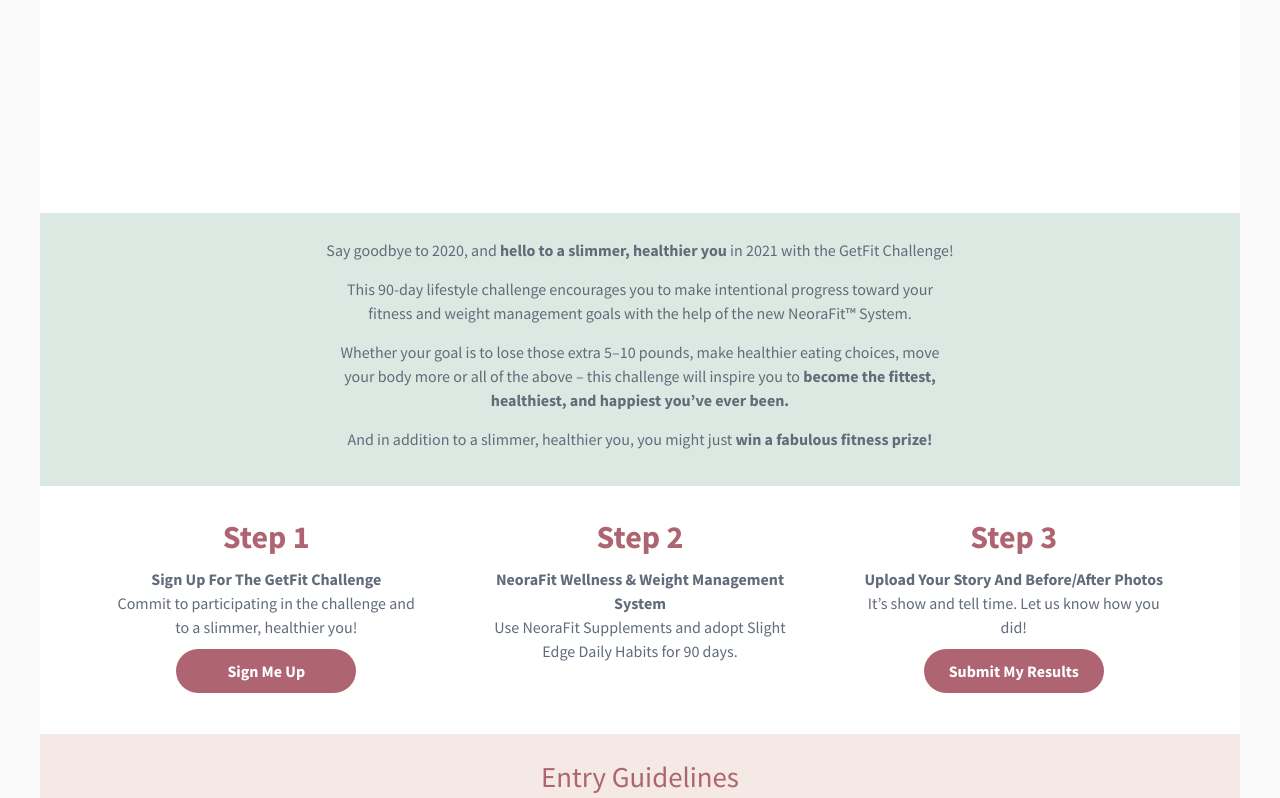
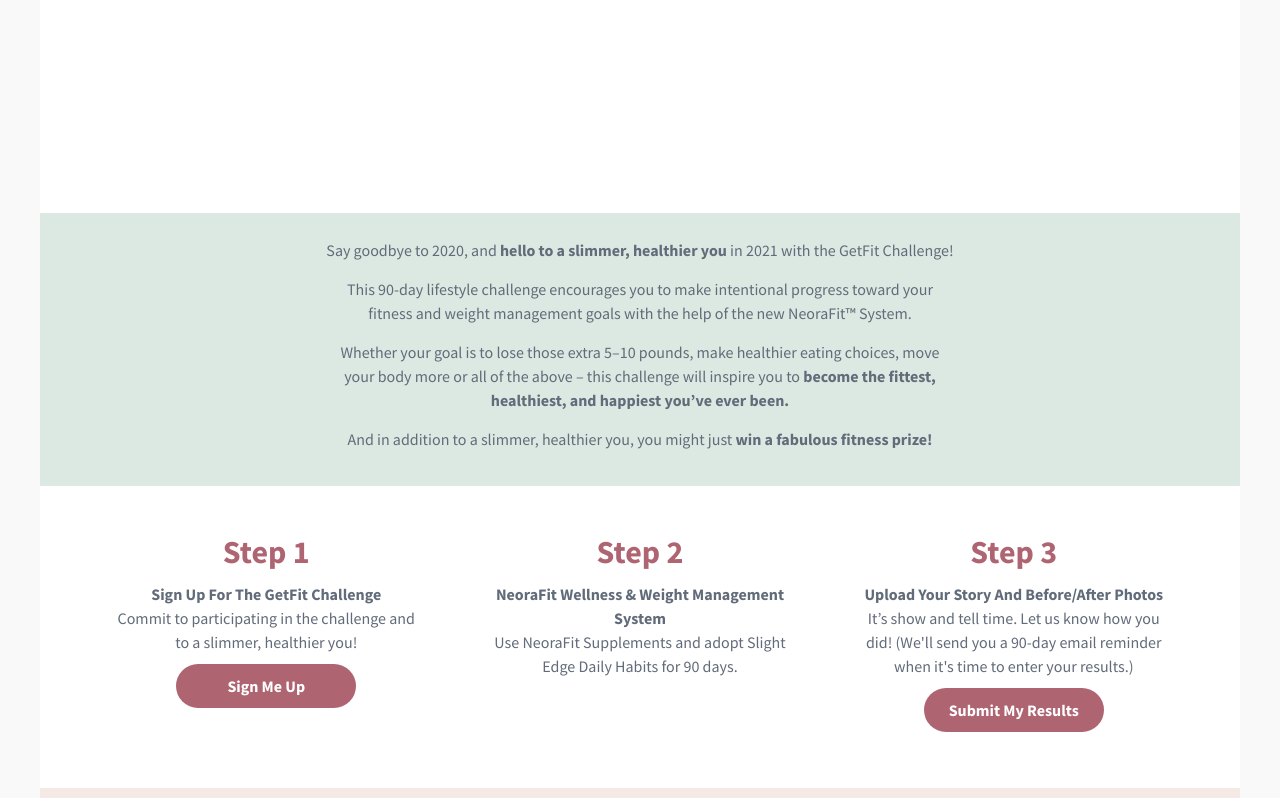
Before and after one commit to duseyneora/getfit_LP, a plain HTML site: page index.html in a window 1280 px wide. Shown: the part 216-1014 px from the top of the page. Drawn offline with Linux system fonts and the light colour scheme; a web font is replaced by a local one.

Commit message:
updating padding for steps and copy for step3

```diff
--- a/index.html
+++ b/index.html
@@ -93,7 +93,7 @@
                 <div class="step">
                     <h3 class="bold fit-purple">Step 3</h3>
                     <p class="bold">Upload Your Story And Before/After Photos</p>
-                    <p>It’s show and tell time. Let us know how you did! </p>
+                    <p>It’s show and tell time. Let us know how you did! (We'll send you a 90-day email reminder when it's time to enter your results.)</p>
                     <a target="_blank" href="https://airtable.com/shrDeTmVtZ3BJHH0V" class="link-btn bold fp">Submit My Results</a>
                 </div>
             </div>
--- a/scss/components/main/_steps.scss
+++ b/scss/components/main/_steps.scss
@@ -21,7 +21,7 @@
         & .step {
             width: 100%;
             max-width: 325px;
-            padding: 5px 10px;
+            padding: 20px 10px;
             transition: .3s;
             & h3 {
                 margin-bottom: 10px;
```
Also changed, not shown: css/styles.css.
